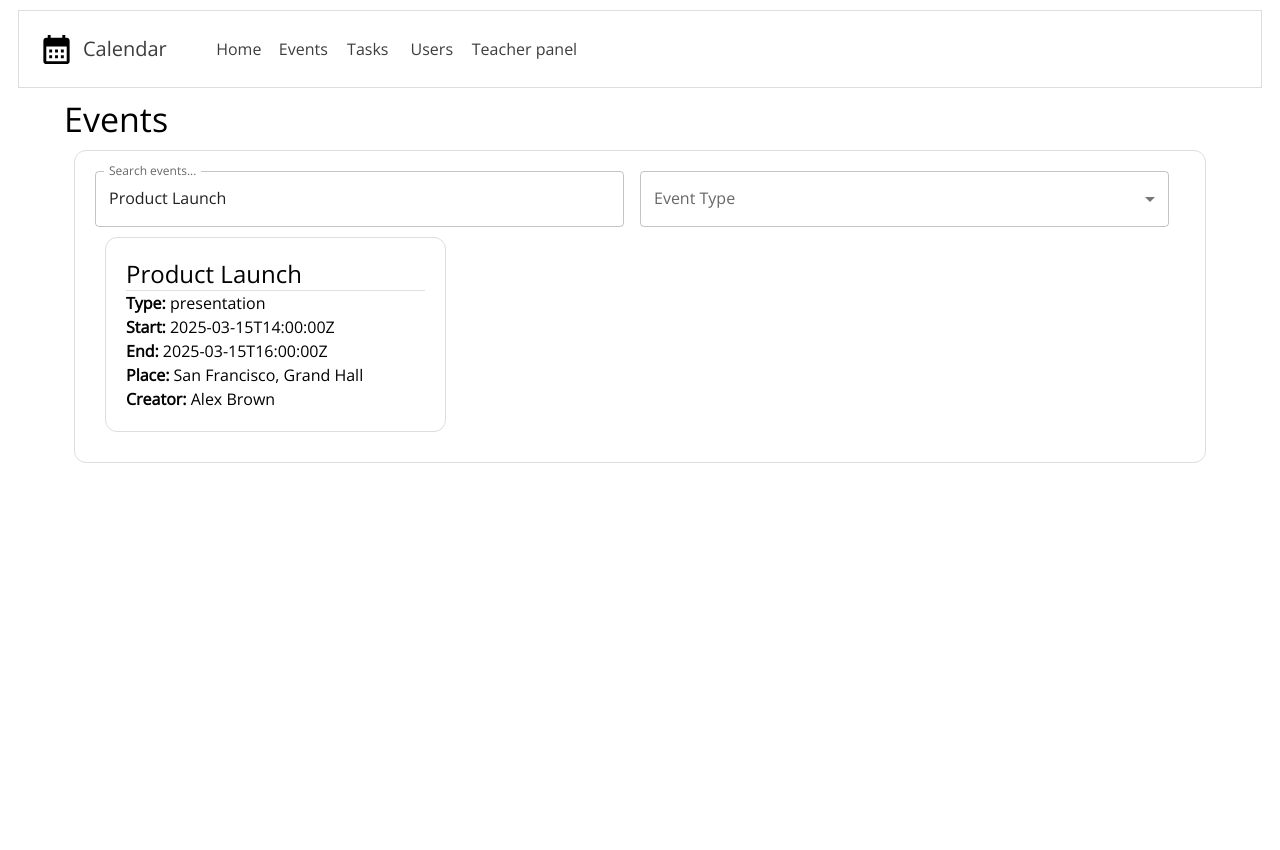
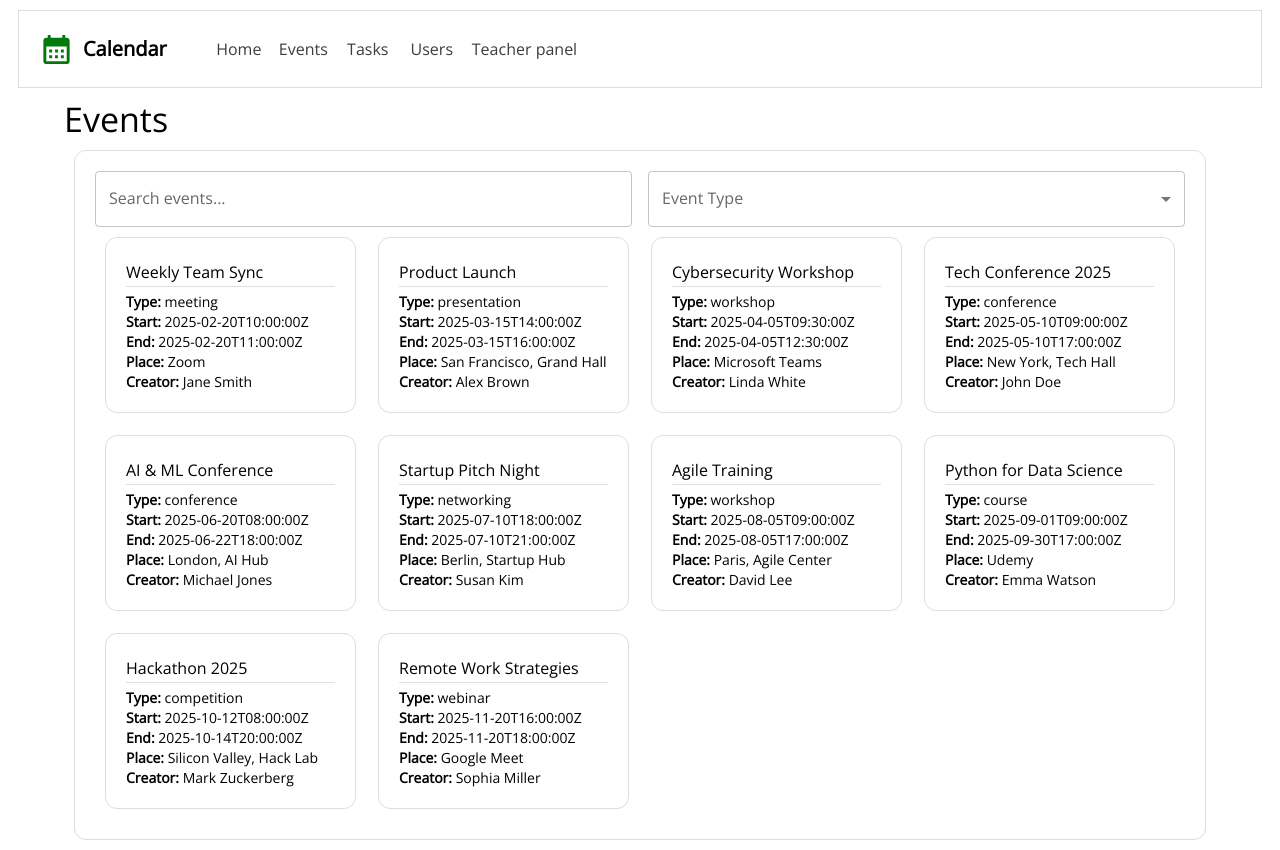
Before and after one commit to CoffeeProgrammers/School-Calendar, a React (Create React App) app in the folder frontend/: page /events in a window 1280 px wide. Before the commit the page ends 800 px from the top, so only its background shows below. Built offline with nearby package versions, Linux system fonts and the light colour scheme; data requests are answered from the project's data file.

Commit message:
Work with page Events. Created Loading.jsx, useFetch.js hook

```diff
--- a/frontend/src/components/common/event/EventBoxList.jsx
+++ b/frontend/src/components/common/event/EventBoxList.jsx
@@ -4,13 +4,13 @@ import {Box, Divider, Typography} from "@mui/material";
 const EventBoxList = ({event}) => {
     return (
         <Box style={{border: '1px solid #ddd', padding: '20px', margin: '10px', borderRadius: "12px"}}>
-            <Typography variant="h5">{event.name}</Typography>
-            <Divider/>
-            <Typography><strong>Type:</strong> {event.type}</Typography>
-            <Typography><strong>Start:</strong> {event.start_date}</Typography>
-            <Typography><strong>End:</strong> {event.end_date}</Typography>
-            <Typography><strong>Place:</strong> {event.place}</Typography>
-            <Typography><strong>Creator:</strong> {event.creator.first_name} {event.creator.last_name}</Typography>
+            <Typography variant="subtitle1">{event.name}</Typography>
+            <Divider sx={{marginBottom: "5px"}}/>
+            <Typography variant="body2"><strong>Type:</strong> {event.type}</Typography>
+            <Typography variant="body2"><strong>Start:</strong> {event.start_date}</Typography>
+            <Typography variant="body2"><strong>End:</strong> {event.end_date}</Typography>
+            <Typography variant="body2"><strong>Place:</strong> {event.place}</Typography>
+            <Typography variant="body2"><strong>Creator:</strong> {event.creator.first_name} {event.creator.last_name}</Typography>
         </Box>
     );
 };
--- /dev/null
+++ b/frontend/src/components/layouts/Loading.jsx
@@ -0,0 +1,16 @@
+import {Box, CircularProgress} from "@mui/material";
+
+const Loading = () => {
+    return (
+        <Box
+            display="flex"
+            justifyContent="center"
+            alignItems="center"
+            height="75vh"
+        >
+            <CircularProgress />
+        </Box>
+    );
+};
+
+export default Loading;
--- a/frontend/src/components/layouts/appBar/AppBar.jsx
+++ b/frontend/src/components/layouts/appBar/AppBar.jsx
@@ -19,8 +19,8 @@ const AppBar = () => {
     return (
         <>
             <Stack style={{border: '1px solid #ddd', padding: '20px', margin: '10px'}} direction="row" alignItems={"center"}>
-                <CalendarMonthIcon fontSize="large" sx={{marginRight: "9px"}}/>
-                <Typography variant="h6" color={"primary"} mr={5}>
+                <CalendarMonthIcon fontSize="large" sx={{color: "#027a0a", marginRight: "9px"}}/>
+                <Typography fontWeight="bold" variant="h6" mr={5}>
                     Calendar
                 </Typography>
 
--- a/frontend/src/components/pages/Events.jsx
+++ b/frontend/src/components/pages/Events.jsx
@@ -2,19 +2,29 @@ import React, {useState} from 'react';
 import {useFetch} from "../../hooks/useFetch";
 import EventService from "../../services/EventService";
 import EventBoxList from "../common/event/EventBoxList";
-import {Box, FormControl, Grid, InputLabel, MenuItem, Select, Stack, TextField, Typography} from "@mui/material";
+import {
+    Box,
+    FormControl,
+    Grid,
+    InputLabel,
+    MenuItem,
+    Select,
+    Stack,
+    TextField,
+    Typography
+} from "@mui/material";
+import Loading from "../layouts/Loading";
 
 const Events = () => {
-    const [searchQuery, setSearchQuery] = useState('Product Launch');
+    const [searchQuery, setSearchQuery] = useState('');
     const [eventType, setEventType] = useState('');
 
     const {data: events, loading, error} = useFetch(
-        EventService.getEventList,
-        {searchQuery, eventType}
+        EventService.getEventList, searchQuery, eventType
     );
 
     if (loading) {
-        return <div>Loading...</div>;
+        return <Loading/>;
     }
 
     if (error) {
@@ -47,12 +57,10 @@ const Events = () => {
                             <MenuItem value="meetup">Meetup</MenuItem>
                         </Select>
                     </FormControl>
-                    <Typography></Typography>
                 </Stack>
-
-                <Grid container spacing={0.5}>
+                <Grid container spacing={0.25}>
                     {events.map(event => (
-                        <Grid item xs={12} sm={6} md={4} key={event.id}>
+                        <Grid item xs={12} sm={6} md={3} key={event.id}>
                             <EventBoxList event={event}/>
                         </Grid>
                     ))}
--- a/frontend/src/hooks/useFetch.js
+++ b/frontend/src/hooks/useFetch.js
@@ -18,7 +18,7 @@ export const useFetch = (fetchFunction, ...args) => {
         };
 
         fetchData();
-    }, [fetchFunction, ...args]);
+    }, [args, fetchFunction]);
 
     return { data, loading, error };
 };
```
